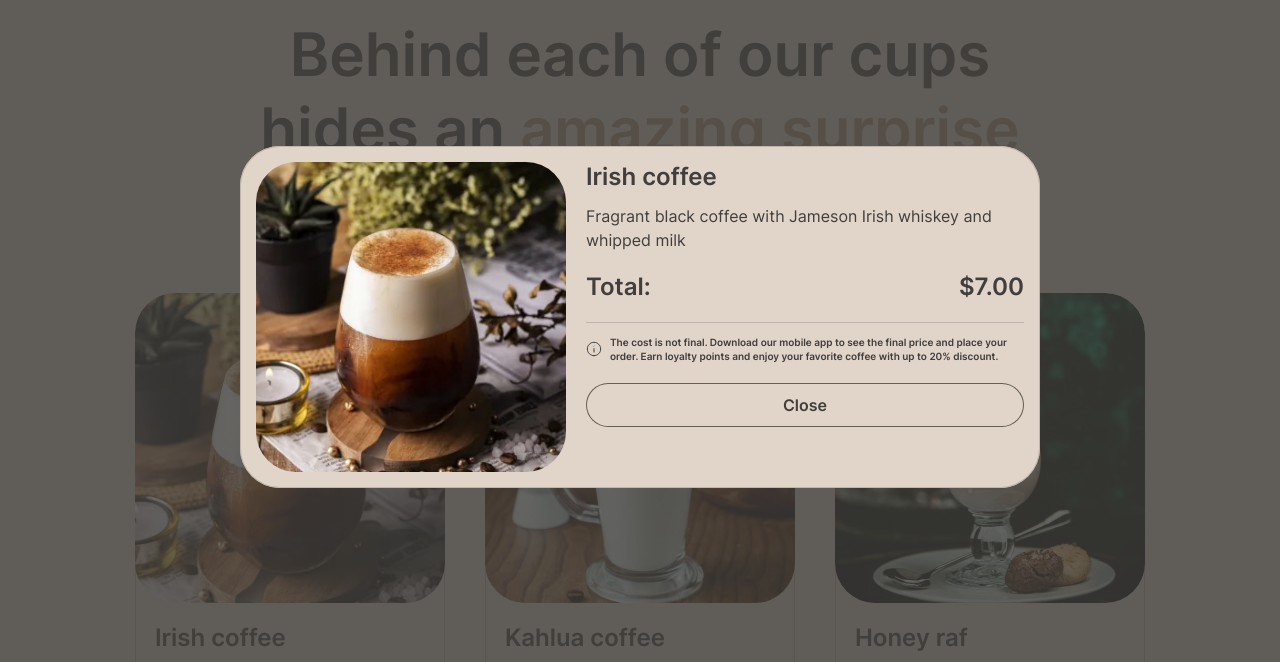
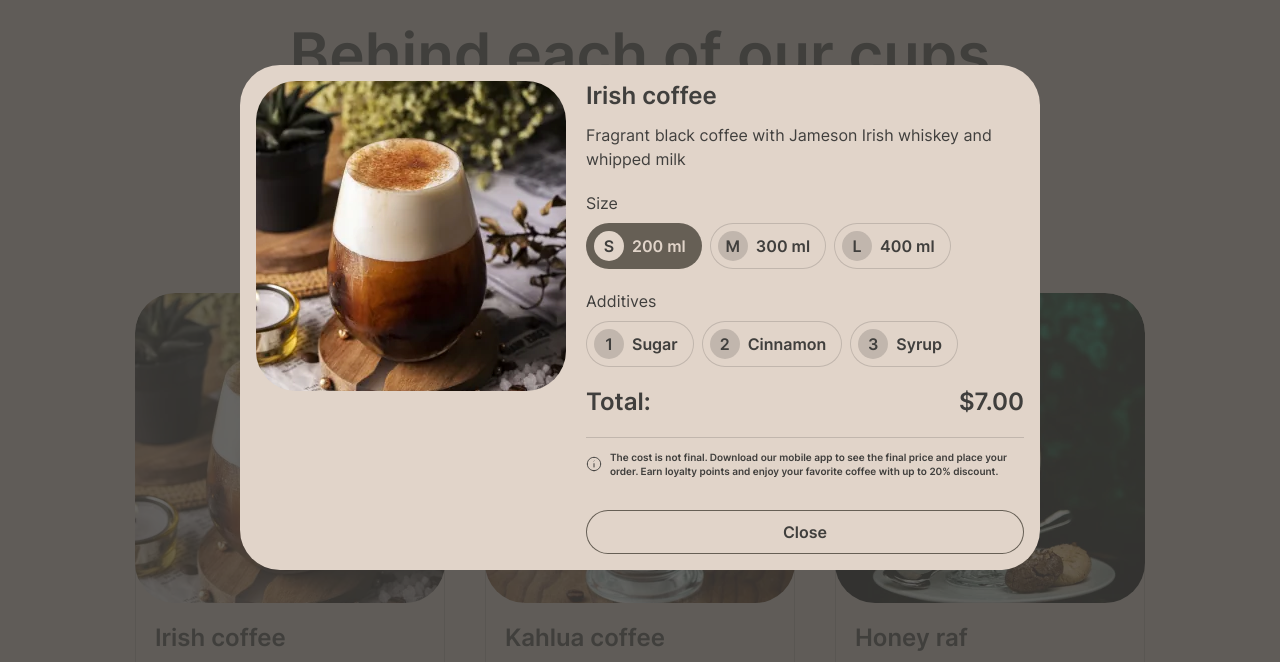
Before and after one commit to denystoneone1/rsschool-landing-page, a website built with Vite: page menu.html in a window 1280 px wide. Both pictures are taken after a click on the element 290 px from the left and 629 px from the top of the page. Shown: the part 83-745 px from the top of the page. Built offline with nearby package versions, Linux system fonts and the light colour scheme.

Commit message:
feat: pick size and additives in the product modal

```diff
--- a/menu.html
+++ b/menu.html
@@ -505,6 +505,14 @@
 						<h2 class="product-modal__name" id="product-modal-name"></h2>
 						<p class="product-modal__text"></p>
 					</div>
+					<fieldset class="product-modal__group">
+						<legend class="product-modal__label">Size</legend>
+						<div class="product-modal__options" data-modal-sizes></div>
+					</fieldset>
+					<fieldset class="product-modal__group">
+						<legend class="product-modal__label">Additives</legend>
+						<div class="product-modal__options" data-modal-additives></div>
+					</fieldset>
 					<p class="product-modal__total">
 						<span>Total:</span>
 						<span class="product-modal__price"></span>
@@ -544,6 +552,13 @@
 				</div>
 			</div>
 		</dialog>
+		<template id="product-option-template">
+			<label class="product-modal__option">
+				<input class="product-modal__input visually-hidden">
+				<span class="product-modal__option-key" aria-hidden="true"></span>
+				<span class="product-modal__option-value"></span>
+			</label>
+		</template>
 		<script type="module" src="/src/js/menu.js"></script>
 	</body>
 </html>
--- a/src/js/product-modal.js
+++ b/src/js/product-modal.js
@@ -2,15 +2,82 @@ import { formatPrice, getImageUrl } from './products.js'
 
 const BODY_LOCK_CLASS = 'is-modal-open'
 
+function toCents(value) {
+	return Math.round(Number(value) * 100)
+}
+
+function createOption(template, { type, name, value, key, label }) {
+	const option = template.content.firstElementChild.cloneNode(true)
+	const input = option.querySelector('input')
+
+	input.type = type
+	input.name = name
+	input.value = value
+	option.querySelector('.product-modal__option-key').textContent = key
+	option.querySelector('.product-modal__option-value').textContent = label
+
+	return option
+}
+
 export function createProductModal() {
 	const dialog = document.querySelector('.product-modal')
+	const optionTemplate = document.getElementById('product-option-template')
 
-	if (!dialog) return null
+	if (!dialog || !optionTemplate) return null
 
 	const img = dialog.querySelector('.product-modal__img')
 	const name = dialog.querySelector('.product-modal__name')
 	const text = dialog.querySelector('.product-modal__text')
 	const price = dialog.querySelector('.product-modal__price')
+	const sizes = dialog.querySelector('[data-modal-sizes]')
+	const additives = dialog.querySelector('[data-modal-additives]')
+
+	let product = null
+
+	const updateTotal = () => {
+		const size = sizes.querySelector(':checked')?.value
+		const sizeCents = size ? toCents(product.sizes[size]['add-price']) : 0
+		const additivesCents = [...additives.querySelectorAll(':checked')].reduce(
+			(sum, input) =>
+				sum + toCents(product.additives[input.value]['add-price']),
+			0,
+		)
+
+		price.textContent = formatPrice(
+			(toCents(product.price) + sizeCents + additivesCents) / 100,
+		)
+	}
+
+	const renderOptions = () => {
+		sizes.replaceChildren(
+			...Object.entries(product.sizes).map(([key, { size }]) =>
+				createOption(optionTemplate, {
+					type: 'radio',
+					name: 'size',
+					value: key,
+					key: key.toUpperCase(),
+					label: size,
+				}),
+			),
+		)
+		additives.replaceChildren(
+			...product.additives.map((additive, index) =>
+				createOption(optionTemplate, {
+					type: 'checkbox',
+					name: 'additive',
+					value: index,
+					key: index + 1,
+					label: additive.name,
+				}),
+			),
+		)
+
+		const firstSize = sizes.querySelector('input')
+
+		if (firstSize) firstSize.checked = true
+	}
+
+	dialog.addEventListener('change', updateTotal)
 
 	dialog.addEventListener('click', event => {
 		if (event.target === dialog || event.target.closest('[data-modal-close]')) {
@@ -23,12 +90,14 @@ export function createProductModal() {
 	})
 
 	return {
-		open(product) {
+		open(nextProduct) {
+			product = nextProduct
 			img.src = getImageUrl(product)
 			img.alt = product.name
 			name.textContent = product.name
 			text.textContent = product.description
-			price.textContent = formatPrice(product.price)
+			renderOptions()
+			updateTotal()
 
 			document.body.classList.add(BODY_LOCK_CLASS)
 			dialog.showModal()
--- a/src/scss/abstracts/_variables.scss
+++ b/src/scss/abstracts/_variables.scss
@@ -44,8 +44,11 @@
 	--bg-page: #e1d4c9;
 	--bg-container: #665f55;
 	--bg-overlay: #403f3dcc;
+	--bg-modal: #e1d4c9;
+	--bg-modal-control: #665f55;
 	--border-primary: #c1b6ad;
 	--border-inverse: #665f55;
+	--border-control: #665f55;
 
 	/* Layout & Typography - Tablet. */
 	@include tablet-only {
@@ -75,6 +78,8 @@
 	--bg-page: #292826;
 	--bg-container: #403f3d;
 	--bg-overlay: #292826cc;
+	--bg-modal: #403f3d;
+	--bg-modal-control: #292826;
 	--border-primary: #665f55;
 	--border-inverse: #c1b6ad;
 }
--- a/src/scss/components/_product-modal.scss
+++ b/src/scss/components/_product-modal.scss
@@ -6,11 +6,11 @@
 	max-height: calc(100% - 2 * var(--container-padding));
 	margin: auto;
 	overflow-y: auto;
+	container-type: inline-size;
 	border: none;
 	border-radius: 40px;
-	box-shadow: inset 0 0 0 1px var(--border-primary);
 	color: var(--text-primary);
-	background-color: var(--bg-page);
+	background-color: var(--bg-modal);
 
 	&::backdrop {
 		background-color: var(--bg-overlay);
@@ -39,18 +39,19 @@
 		overflow: hidden;
 		border-radius: 40px;
 
-		@include tablet-only {
-			width: clamp(200px, 40%, 310px);
-		}
-
-		@include mobile {
+		@container (max-width: 660px) {
 			display: none;
 		}
 	}
 
 	&__img {
-		width: 100%;
-		height: 100%;
+		position: absolute;
+		top: 50%;
+		left: 50%;
+		width: 109.68%;
+		max-width: none;
+		aspect-ratio: 1;
+		transform: translate(-50%, -50%);
 		object-fit: cover;
 	}
 
@@ -80,6 +81,81 @@
 		line-height: var(--lh-body);
 	}
 
+	&__group {
+		display: flex;
+		flex-direction: column;
+		gap: 8px;
+		min-width: 0;
+		border: none;
+	}
+
+	&__label {
+		margin-bottom: 8px;
+		font-size: var(--fs-body);
+		line-height: var(--lh-body);
+	}
+
+	&__options {
+		display: flex;
+		flex-wrap: wrap;
+		gap: 8px;
+	}
+
+	&__option {
+		display: flex;
+		align-items: center;
+		gap: 8px;
+		padding: 8px 16px 8px 8px;
+		border-radius: 100px;
+		box-shadow: inset 0 0 0 1px var(--border-primary);
+		font-size: var(--fs-action);
+		font-weight: var(--fw-semibold);
+		line-height: var(--lh-action);
+		cursor: pointer;
+		transition:
+			color var(--transition-fast),
+			background-color var(--transition-fast),
+			box-shadow var(--transition-fast);
+
+		@include hover {
+			color: var(--text-inverse);
+			background-color: var(--bg-modal-control);
+			box-shadow: none;
+
+			.product-modal__option-key {
+				background-color: var(--bg-modal);
+			}
+		}
+
+		&:has(:checked) {
+			color: var(--text-inverse);
+			background-color: var(--bg-modal-control);
+			box-shadow: none;
+		}
+
+		&:has(:focus-visible) {
+			outline: 2px solid var(--text-accent);
+			outline-offset: 2px;
+		}
+	}
+
+	&__option-key {
+		display: flex;
+		width: 30px;
+		height: 30px;
+		flex-shrink: 0;
+		align-items: center;
+		justify-content: center;
+		border-radius: 100px;
+		color: var(--text-primary);
+		background-color: var(--border-primary);
+		transition: background-color var(--transition-fast);
+
+		.product-modal__option:has(:checked) & {
+			background-color: var(--bg-modal);
+		}
+	}
+
 	&__total {
 		display: flex;
 		justify-content: space-between;
@@ -89,7 +165,7 @@
 	&__note {
 		display: flex;
 		gap: 8px;
-		padding-top: 12px;
+		padding: 12px 0;
 		border-top: 1px solid var(--border-primary);
 		font-size: var(--fs-caption);
 		font-weight: var(--fw-semibold);
@@ -103,7 +179,7 @@
 	&__close {
 		padding: 10px;
 		border-radius: 100px;
-		box-shadow: inset 0 0 0 1px var(--border-inverse);
+		box-shadow: inset 0 0 0 1px var(--border-control);
 		font-size: var(--fs-action);
 		font-weight: var(--fw-semibold);
 		line-height: var(--lh-action);
```
